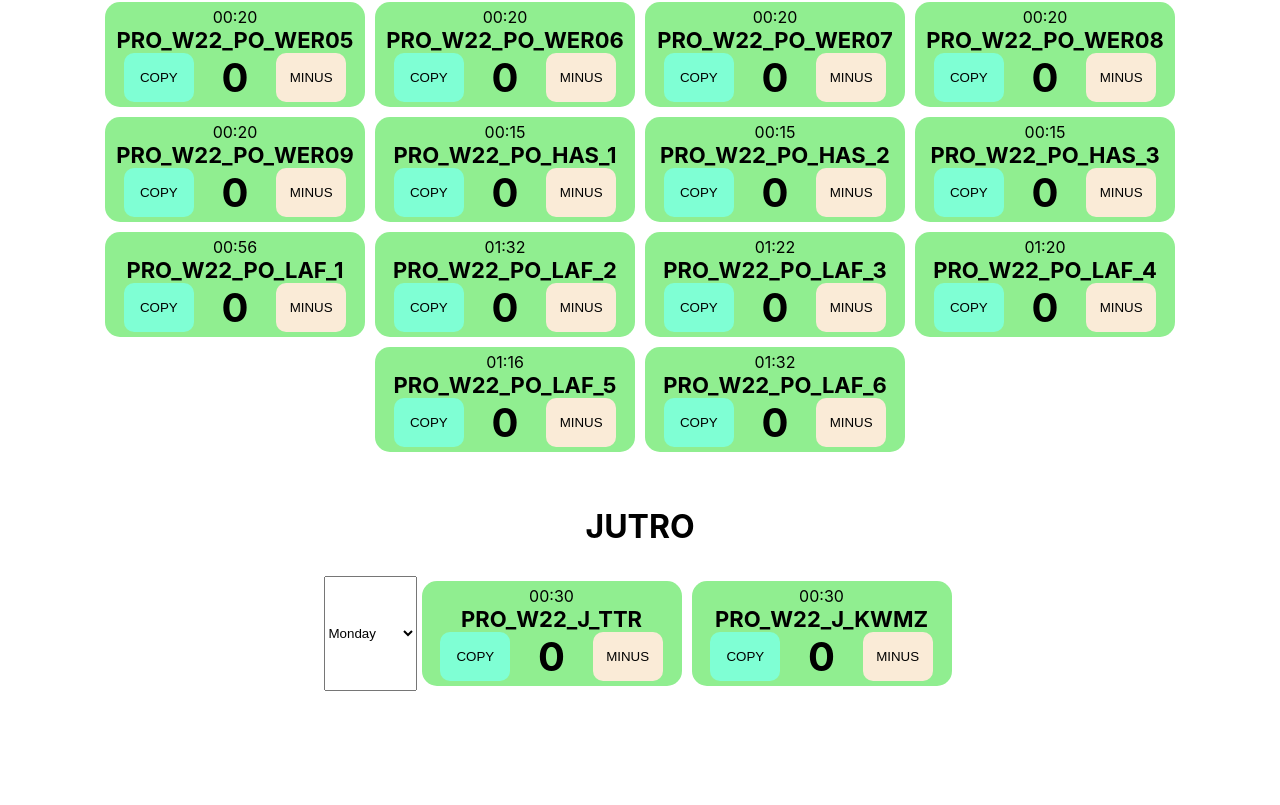
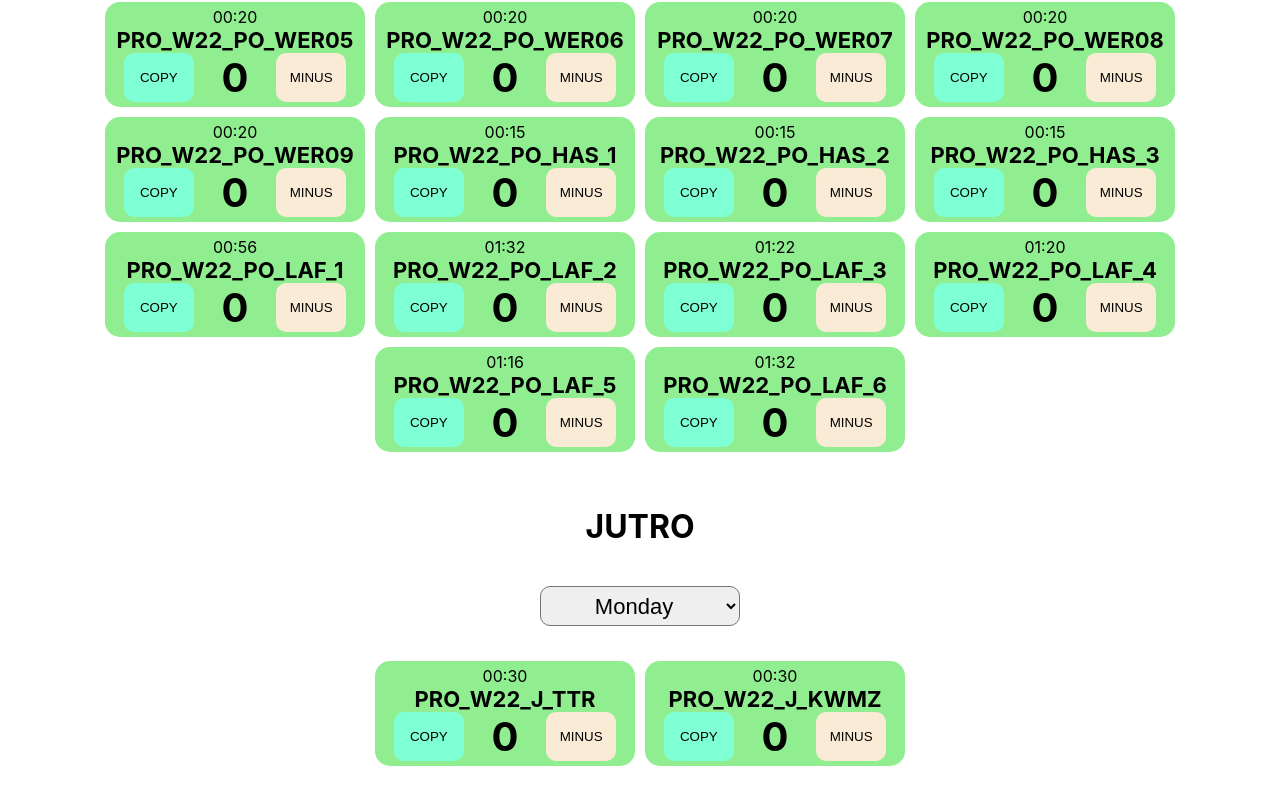
Before and after one commit to NorthWillov/rand-prog, a React (Create React App) app: page / in a window 1280 px wide. Shown: the part 2093-2898 px from the top of the page. Before the commit the page ends 2834 px from the top, so only its background shows below. Built offline with nearby package versions, Linux system fonts and the light colour scheme; the HTML template or start-up script is replaced by a standard one.

Commit message:
style select

```diff
--- a/src/App.css
+++ b/src/App.css
@@ -56,3 +56,16 @@ button {
 .greenBg {
   background-color: lightgreen;
 }
+
+.custom-select {
+  display: flex;
+  justify-content: center;
+  margin: 40px 0 0 0;
+}
+select {
+  width: 200px;
+  height: 40px;
+  text-align: center;
+  font-size: 22px;
+  border-radius: 10px;
+}
--- a/src/Jutro.js
+++ b/src/Jutro.js
@@ -53,7 +53,7 @@ function ProLong({ db, title }) {
     return (
         <div className="programs_block">
             <h1>{title}</h1>
-            <div className="container">
+            <div className="custom-select">
                 <select id="week" name="week" onChange={handleChange}>
                     <option value="monday">Monday</option>
                     <option value="tuesday">Tuesday</option>
@@ -63,6 +63,9 @@ function ProLong({ db, title }) {
                     <option value="saturday">Saturday</option>
                     <option value="sunday">Sunday</option>
                 </select>
+            </div>
+
+            <div className="container">
                 {progs.filter(prog => prog.week === week)
                     .map((prog) =>
                         <Program
@@ -74,20 +77,6 @@ function ProLong({ db, title }) {
                         />
                     )}
             </div>
-
-            {/* <div className="container">
-        {progs.map((prog) => {
-          return (
-            <Program
-              counter={counter}
-              key={prog.id}
-              prog={prog}
-              handleClick={handleClick}
-              handleCountMinus={handleCountMinus}
-            />
-          );
-        })}
-      </div> */}
         </div>
     );
 }
```
